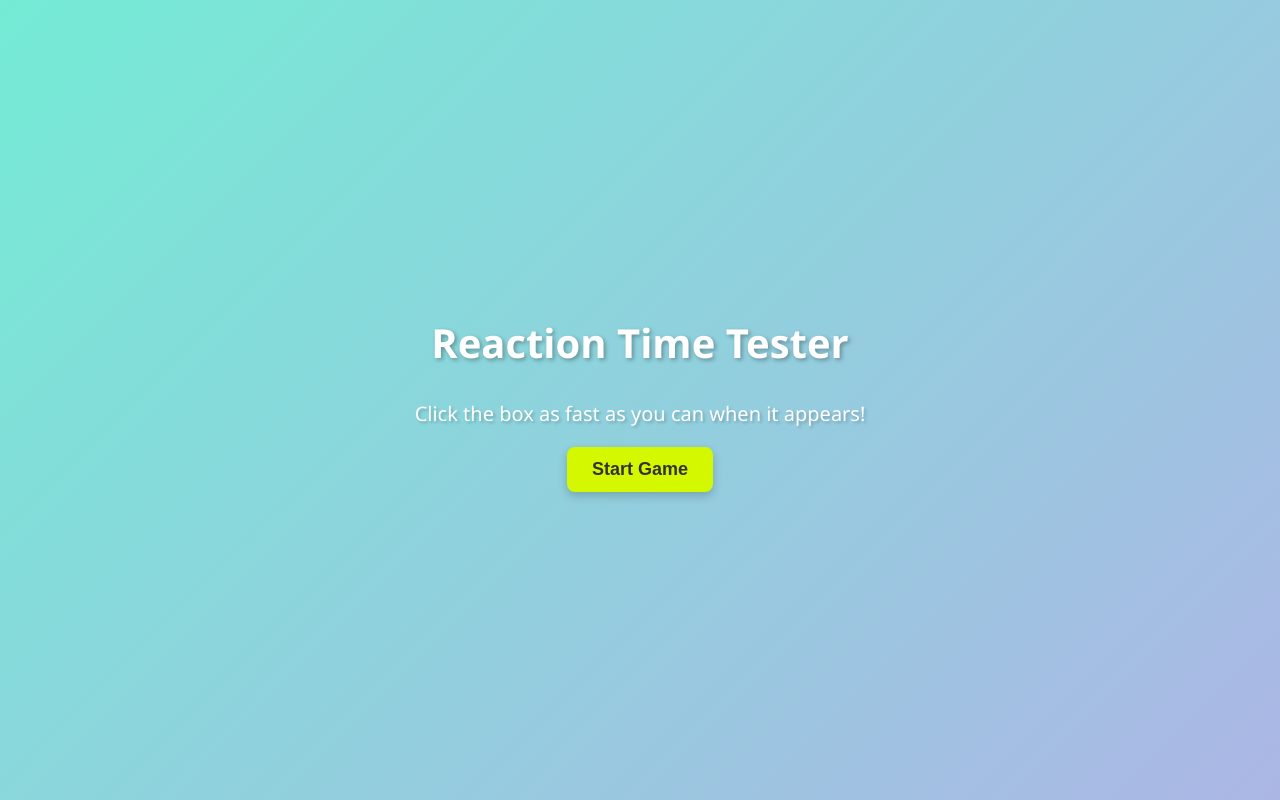
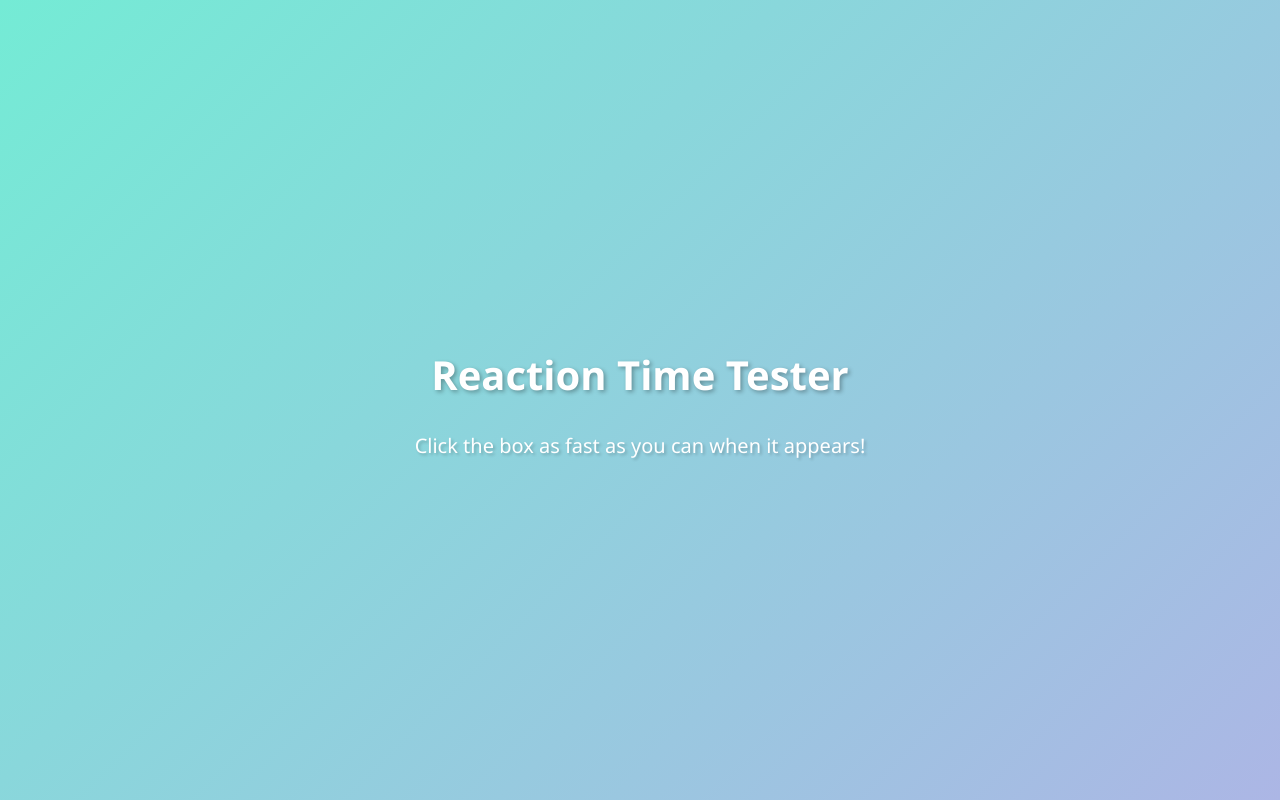
Before and after one commit to Aryan200706/reaction-tester, a plain HTML site: page index.html in a window 1280 px wide. Drawn offline with Linux system fonts and the light colour scheme.

Commit message:
Update index.html

```diff
--- a/index.html
+++ b/index.html
@@ -9,7 +9,7 @@
   <h1>Reaction Time Tester</h1>
   <p>Click the box as fast as you can when it appears!</p>
 
-  <button id="startButton">Start Game</button>
+
   <div id="box"></div>
 
   <script src="script.js"></script>
```
